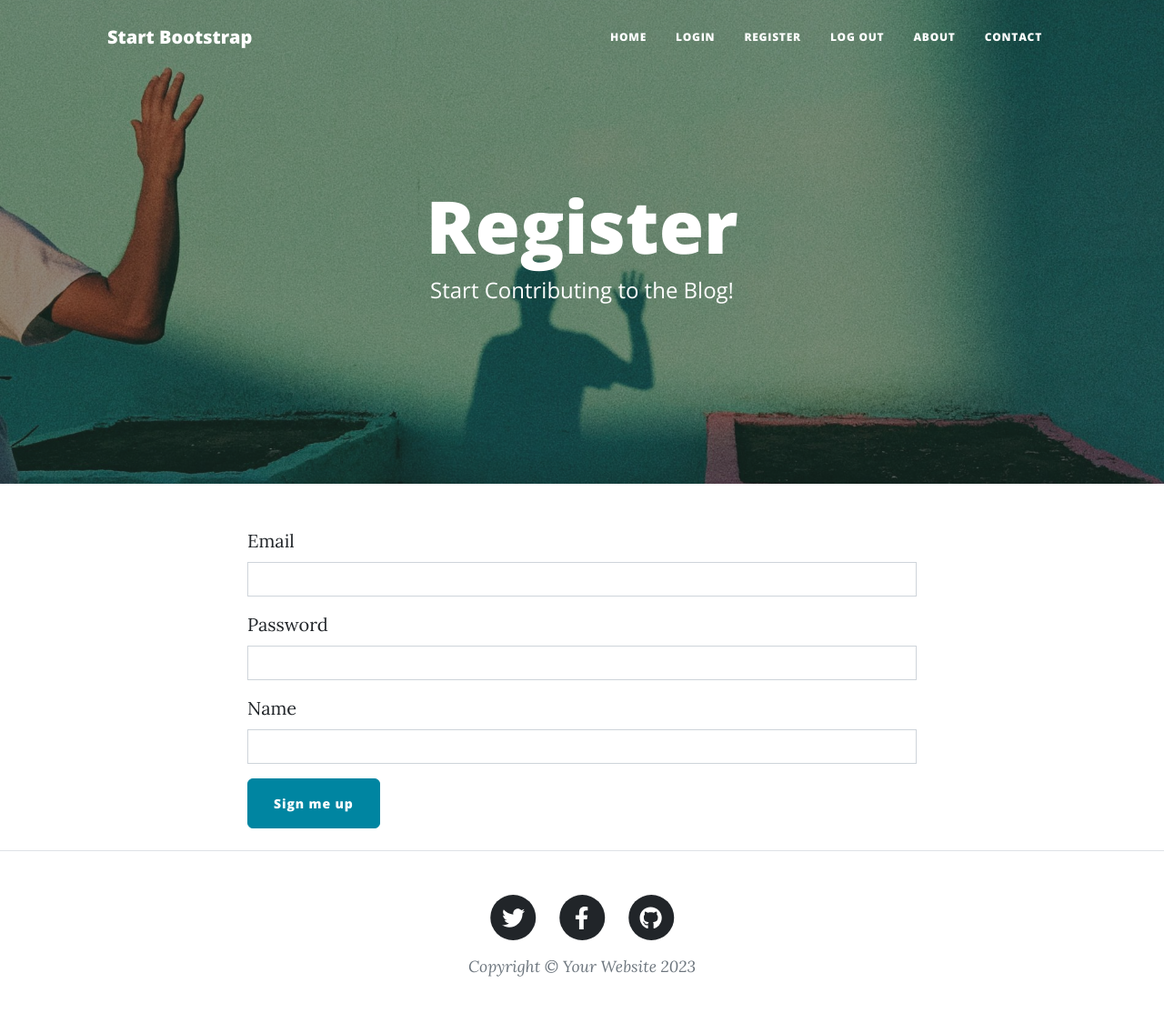
After one commit to francisperes89/Blog_Project, a Flask app: page /register in a window 1280 px wide. The commit adds this page. Shown: the whole page at 91% size. Run offline with Flask 3, Linux system fonts and the light colour scheme; some libraries are stand-ins or nearby versions.

Commit message:
Add register function, forms.py

```diff
--- /dev/null
+++ b/forms.py
@@ -0,0 +1,27 @@
+from flask_wtf import FlaskForm
+from wtforms import StringField, SubmitField, PasswordField
+from wtforms.validators import DataRequired, URL
+from flask_ckeditor import CKEditorField
+
+
+# WTForm for creating a blog post
+class NewPost(FlaskForm):
+    title = StringField('Blog Title', validators=[DataRequired()])
+    subtitle = StringField('Subtitle', validators=[DataRequired()])
+    body = CKEditorField('Body')
+    author = StringField('Author', validators=[DataRequired()])
+    img_url = StringField('URL Image', validators=[DataRequired(), URL()])
+    submit = SubmitField('Submit')
+
+
+# Create a RegisterForm to register new users
+class RegisterForm(FlaskForm):
+    email = StringField('Email', validators=[DataRequired()])
+    password = PasswordField('Password', validators=[DataRequired()])
+    name = StringField('Name', validators=[DataRequired()])
+    submit = SubmitField('Sign me up')
+
+# TODO: Create a LoginForm to login existing users
+
+
+# TODO: Create a CommentForm so users can leave comments below posts
--- a/main.py
+++ b/main.py
@@ -2,10 +2,9 @@ import datetime
 from flask import Flask, render_template, redirect, url_for
 from flask_bootstrap import Bootstrap5
 from flask_sqlalchemy import SQLAlchemy
-from flask_wtf import FlaskForm
-from wtforms import StringField, SubmitField
-from wtforms.validators import DataRequired, URL
-from flask_ckeditor import CKEditor, CKEditorField
+from flask_ckeditor import CKEditor
+from werkzeug.security import generate_password_hash, check_password_hash
+from forms import NewPost, RegisterForm
 
 
 app = Flask(__name__)
@@ -13,7 +12,7 @@ app.config['SECRET_KEY'] = '8BYkEfBA6O6donzWlSihBXox7C0sKR6b'
 Bootstrap5(app)
 ckeditor = CKEditor(app)
 # CONNECT TO DB
-app.config['SQLALCHEMY_DATABASE_URI'] = 'sqlite:///posts.db'
+app.config['SQLALCHEMY_DATABASE_URI'] = 'sqlite:///blog.db'
 db = SQLAlchemy()
 db.init_app(app)
 
@@ -29,17 +28,15 @@ class BlogPost(db.Model):
     img_url = db.Column(db.String(250), nullable=False)
 
 
+class User(db.Model):
+    id = db.Column(db.Integer, primary_key=True)
+    email = db.Column(db.String(250), unique=True, nullable=False)
+    name = db.Column(db.String(250), nullable=False)
+    password = db.Column(db.String(250), nullable=False)
+
+
 with app.app_context():
     db.create_all()
-
-
-class NewPost(FlaskForm):
-    title = StringField('Blog Title', validators=[DataRequired()])
-    subtitle = StringField('Subtitle', validators=[DataRequired()])
-    body = CKEditorField('Body')
-    author = StringField('Author', validators=[DataRequired()])
-    img_url = StringField('URL Image', validators=[DataRequired(), URL()])
-    submit = SubmitField('Submit')
 
 
 @app.route('/')
@@ -105,6 +102,21 @@ def delete(post_id):
         return redirect(url_for('get_all_posts'))
 
 
+@app.route('/register', methods=['GET', 'POST'])
+def register():
+    register_form = RegisterForm()
+    if register_form.validate_on_submit():
+        new_user = User(
+            email=register_form.email.data,
+            password=generate_password_hash(register_form.password.data, method='pbkdf2:sha256', salt_length=8),
+            name=register_form.name.data
+        )
+        db.session.add(new_user)
+        db.session.commit()
+        return redirect(url_for('get_all_posts'))
+    return render_template('register.html', form=register_form)
+
+
 @app.route("/about")
 def about():
     return render_template("about.html")
@@ -115,5 +127,15 @@ def contact():
     return render_template("contact.html")
 
 
+@app.route("/login")
+def login():
+    pass
+
+
+@app.route("/logout")
+def logout():
+    pass
+
+
 if __name__ == "__main__":
     app.run(debug=True, port=5003)
--- a/templates/header.html
+++ b/templates/header.html
@@ -8,7 +8,7 @@
     />
     <meta name="description" content="" />
     <meta name="author" content="" />
-    <title>Clean Blog - Start Bootstrap Theme</title>
+    <title>Angela's Blog</title>
     {% block styles %}
     <!-- Load Bootstrap-Flask CSS here -->
     {{ bootstrap.load_css() }}
@@ -66,6 +66,28 @@
                 >Home</a
               >
             </li>
+            <!-- TODO: Only show Login/Register if user is logged out. Otherwise show "Log Out" -->
+            <li class="nav-item">
+              <a
+                class="nav-link px-lg-3 py-3 py-lg-4"
+                href="{{ url_for('login') }}"
+                >Login</a
+              >
+            </li>
+            <li class="nav-item">
+              <a
+                class="nav-link px-lg-3 py-3 py-lg-4"
+                href="{{ url_for('register') }}"
+                >Register</a
+              >
+            </li>
+            <li class="nav-item">
+              <a
+                class="nav-link px-lg-3 py-3 py-lg-4"
+                href="{{ url_for('logout') }}"
+                >Log Out</a
+              >
+            </li>
             <li class="nav-item">
               <a
                 class="nav-link px-lg-3 py-3 py-lg-4"
@@ -84,3 +106,5 @@
         </div>
       </div>
     </nav>
+  </body>
+</html>
--- /dev/null
+++ b/templates/register.html
@@ -0,0 +1,32 @@
+{% from "bootstrap5/form.html" import render_form %} {% block content %} {%
+include "header.html" %}
+
+<!-- Page Header -->
+<header
+  class="masthead"
+  style="background-image: url('../static/assets/img/register-bg.jpg')"
+>
+  <div class="container position-relative px-4 px-lg-5">
+    <div class="row gx-4 gx-lg-5 justify-content-center">
+      <div class="col-md-10 col-lg-8 col-xl-7">
+        <div class="page-heading">
+          <h1>Register</h1>
+          <span class="subheading">Start Contributing to the Blog!</span>
+        </div>
+      </div>
+    </div>
+  </div>
+</header>
+
+<main class="mb-4">
+  <div class="container">
+    <div class="row">
+      <div class="col-lg-8 col-md-10 mx-auto">
+        <!--TODO: render your registration form here-->
+        {{ render_form(form, novalidate=True, button_map={"submit": "primary"}) }}
+      </div>
+    </div>
+  </div>
+</main>
+
+{% include "footer.html" %} {% endblock %}
```
Also changed, not shown: instance/blog.db (added), static/assets/img/register-bg.jpg (added).
